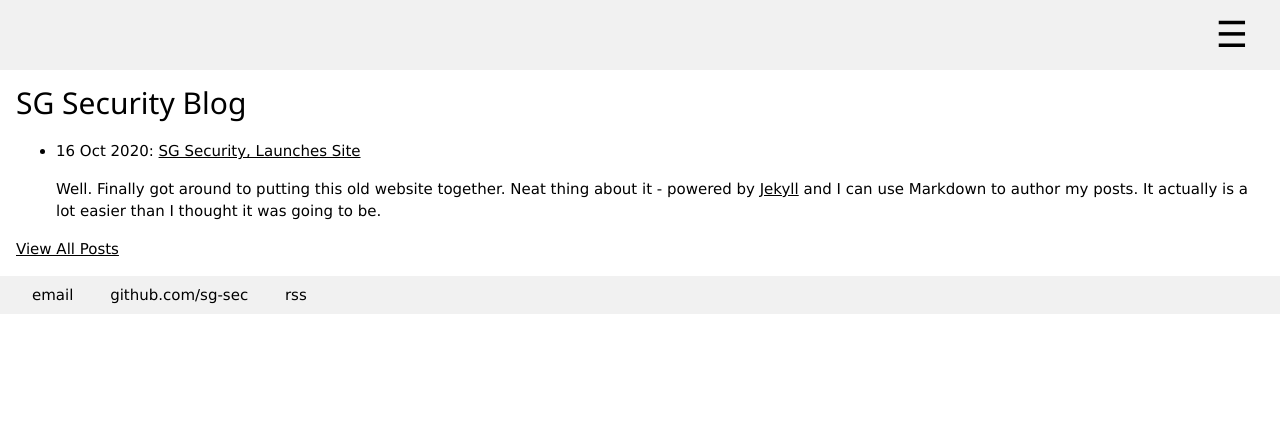
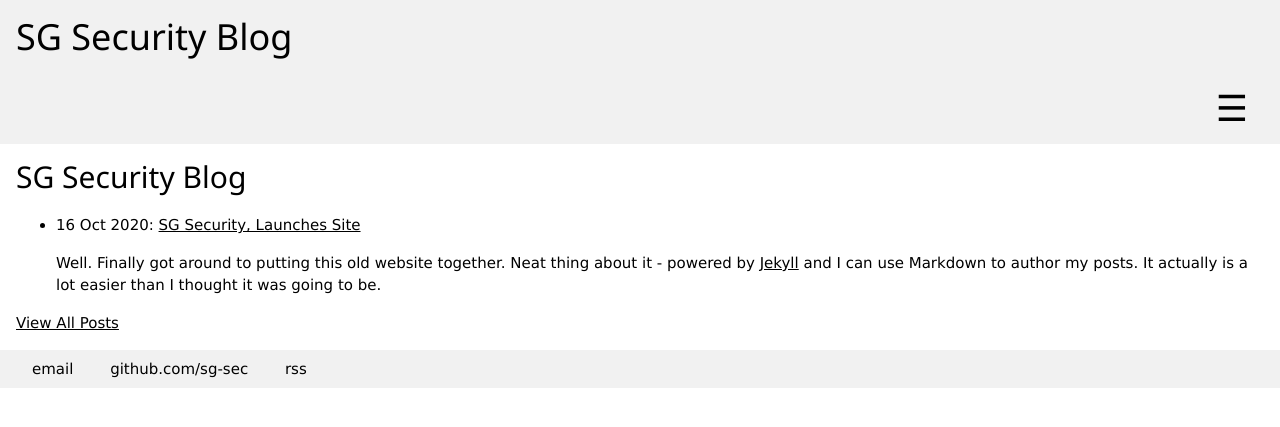
Before and after one commit to sg-sec/sg-sec.github.io, a Jekyll site: the page built from index.html, in a window 1280 px wide. Shown: the top 427 px of the page. Built offline with Jekyll 4.4.1, drawn with Linux system fonts in a browser that asks for light colours.

Commit message:
Update default.html

```diff
--- a/_layouts/default.html
+++ b/_layouts/default.html
@@ -14,8 +14,8 @@
                                 <a class="w3-bar-item w3-button" href="/blog/tags.html">Tags</a>
                         </nav>
 			<header class="w3-container w3-light-grey">
+                                <h1>SG Security Blog</h1>
                                 <button class="w3-button w3-light-grey w3-xxlarge w3-right" onclick="w3_open()">&#9776;</button>
-
 			</header>
 
 			<div class="w3-container" >
```
